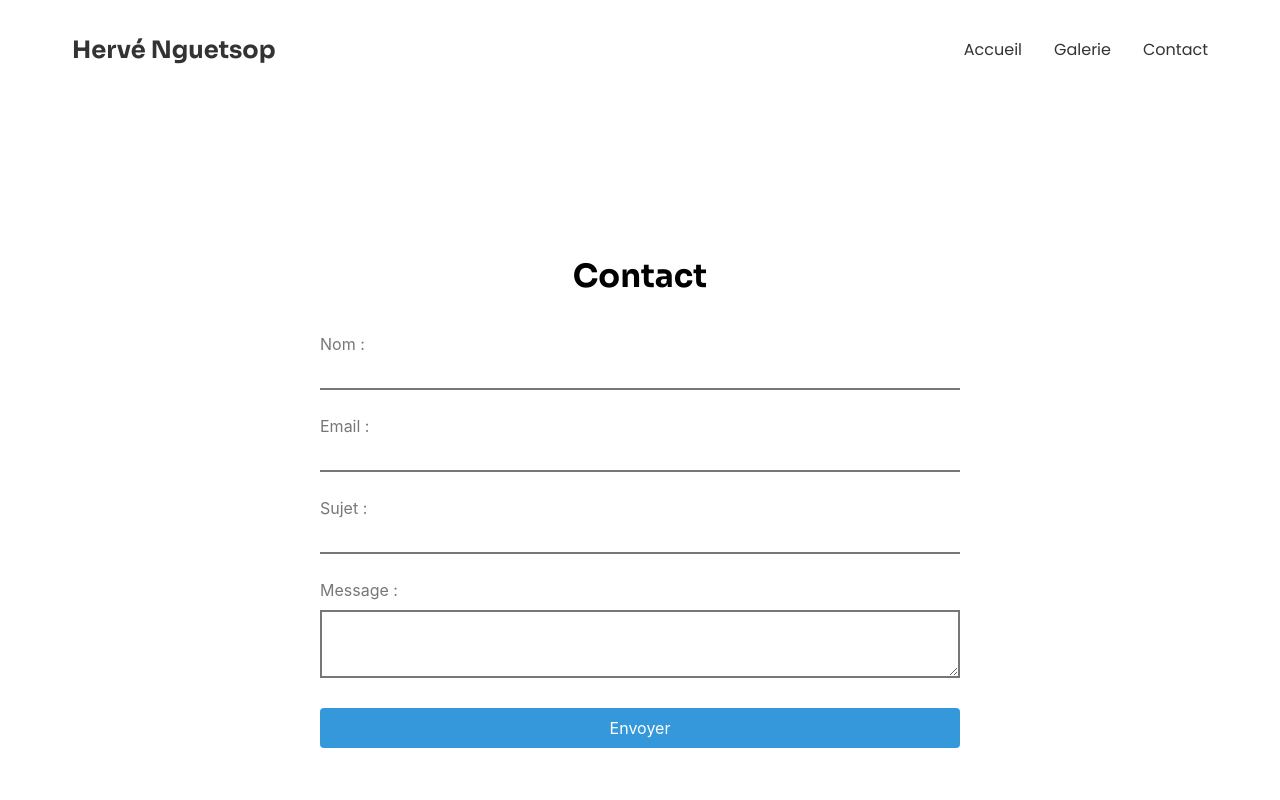
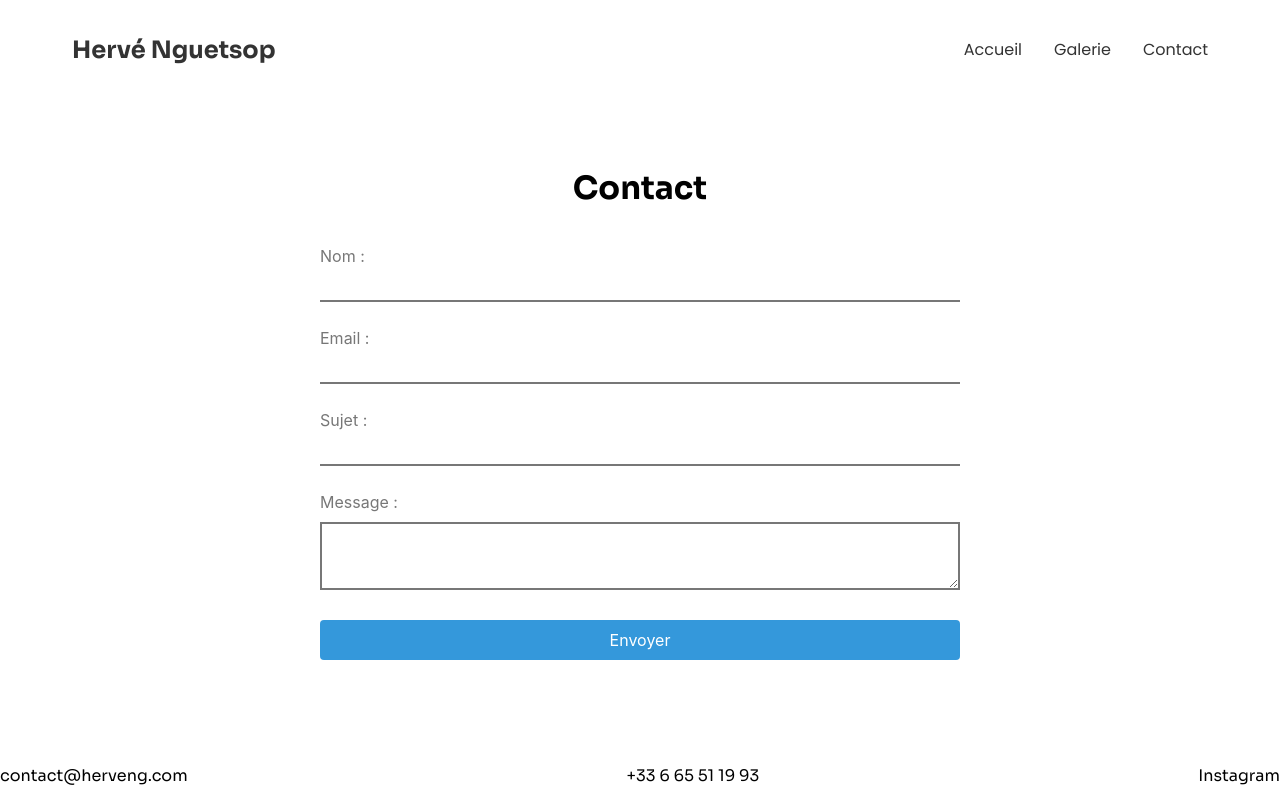
Before and after one commit to RVNG64/portfolio-photo, a React (Create React App) app: page /contact in a window 1280 px wide. Shown: the top 800 px of the page. Built offline with nearby package versions, Linux system fonts and the light colour scheme.

Commit message:
design ajustement contact page
Signed-off-by: HervÃe Nguetsop <herve.nguetsop@gmail.com>

```diff
--- a/src/components/Contact.css
+++ b/src/components/Contact.css
@@ -3,7 +3,8 @@
   flex-direction: column;
   align-items: center;
   justify-content: center;
-  min-height: 100vh;
+  margin: 4rem 0;
+  min-height: 100%;
 }
 
 .form-container h1 {
```
